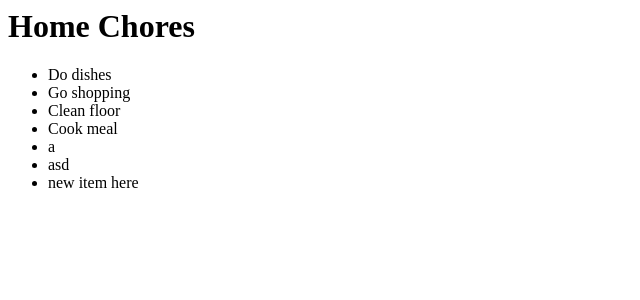
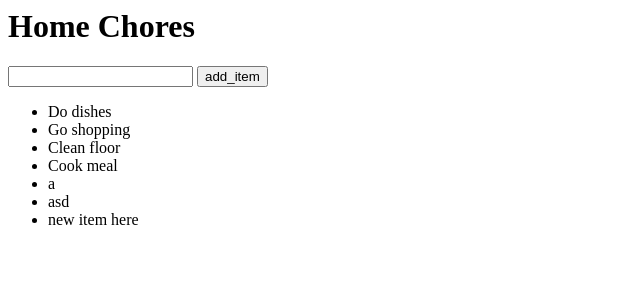
Before and after one commit to deusdevok/DjangoTodoDeusDev, a Django app: page /tasks/1/ in a window 1280 px wide. Shown: the top 300 px of the page, without its empty margins (0-640 px from the left). Run offline with Django 4.2, Linux system fonts and the light colour scheme; data comes from the database, SQL or seed files in the repository; both versions use the stored data as it was after the commit.

Commit message:
add / remove from interface

```diff
--- a/tasks/templates/tasks/items.html
+++ b/tasks/templates/tasks/items.html
@@ -1,4 +1,11 @@
 <h1>{{ list_name }}</h1>
+
+<form action="{% url 'todolist_newitem' list_id %}" method="post">
+    {% csrf_token %}
+    <input type="text" name="new_item" required>
+    <input type="submit" value="add_item">
+</form>
+
 {% if todo_items %}
     <ul>
     {% for item in todo_items %}
--- a/tasks/urls.py
+++ b/tasks/urls.py
@@ -5,5 +5,6 @@ from . import views
 urlpatterns = [
     path("", views.index, name="index"),                            # /tasks/
     path("<int:todolist_id>/", views.todolist, name="todolist"),    # /tasks/23/
+    path("<int:todolist_id>/add/", views.add_items, name="todolist_newitem"),
     path("<int:todolist_id>/items/", views.listitems, name="listitems") # /tasks/23/items/
 ]
--- a/tasks/views.py
+++ b/tasks/views.py
@@ -15,6 +15,24 @@ def todolist(request, todolist_id):
     todo_items = TodoItem.objects.filter(related_list__id=todolist_id)
     context = {
         "list_name": list_name,
+        "list_id": todolist_id,
+        "todo_items": todo_items,
+    }
+    return render(request, "tasks/items.html", context)
+
+def add_items(request, todolist_id):
+    new_item_name = request.POST['new_item']
+    list_name = TodoList.objects.get(pk=todolist_id)
+
+    new_item_object = TodoItem()
+    new_item_object.item_name = new_item_name
+    new_item_object.related_list = list_name
+    new_item_object.save()
+
+    todo_items = TodoItem.objects.filter(related_list__id=todolist_id)
+    context = {
+        "list_name": list_name,
+        "list_id": todolist_id,
         "todo_items": todo_items,
     }
     return render(request, "tasks/items.html", context)
```
Also changed, not shown: db.sqlite3.
